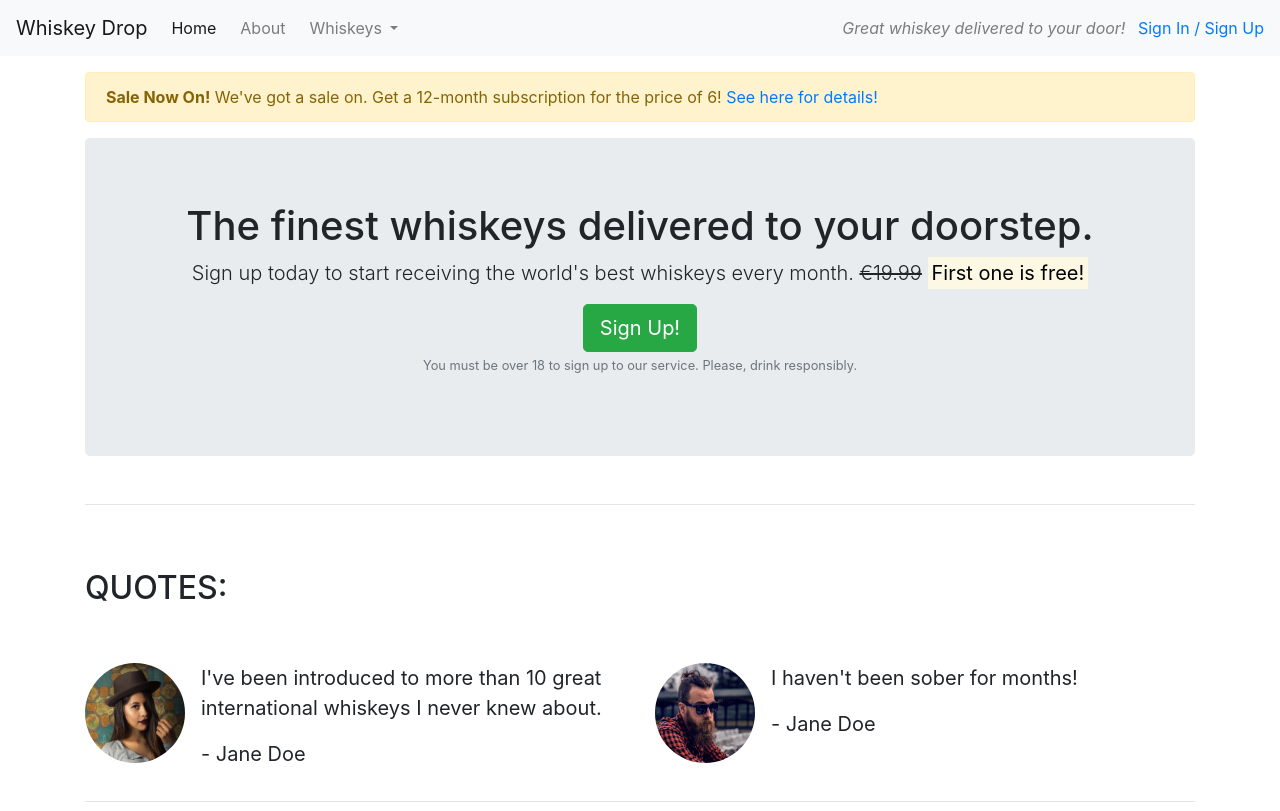
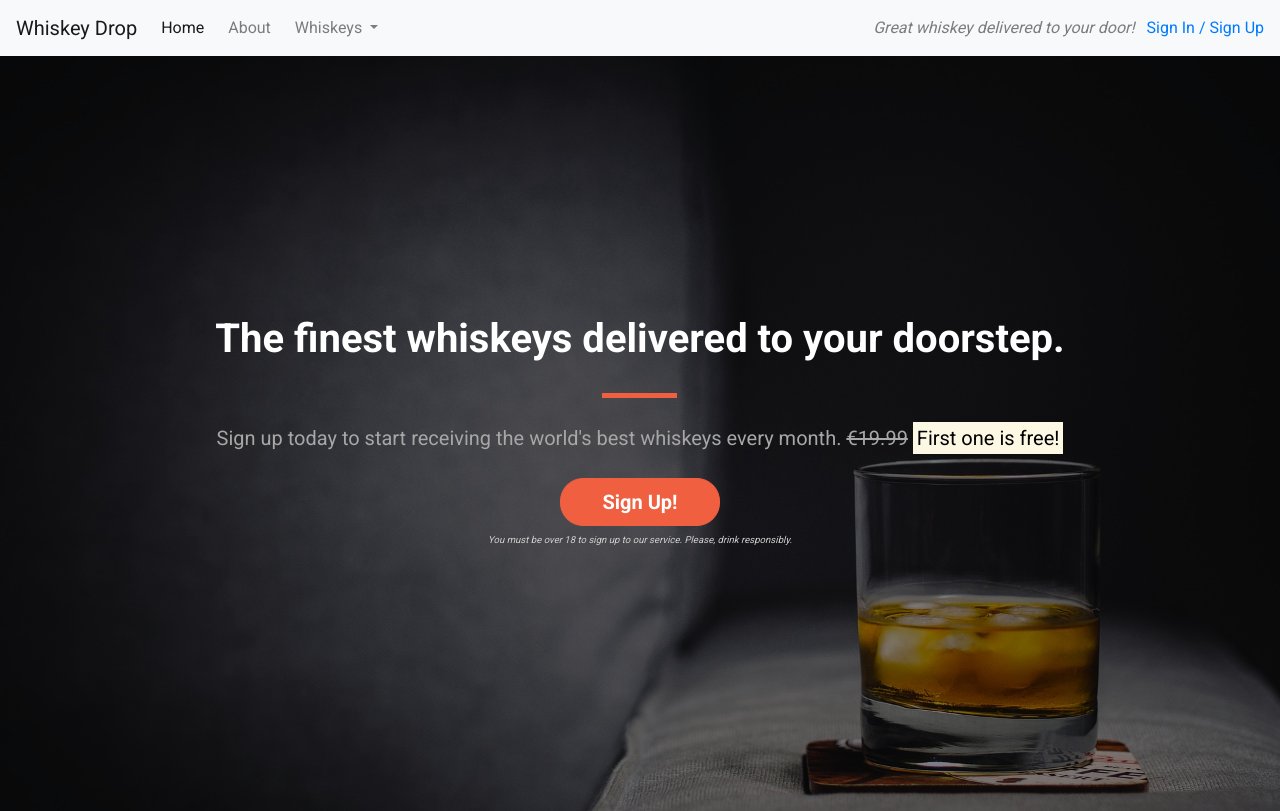
Before and after one commit to StephHjar/bootstrap4, a plain HTML site: page index.html in a window 1280 px wide. Shown: the top 811 px of the page. Drawn offline with nearby package versions, Linux system fonts and the light colour scheme.

Commit message:
Add custom styling to jumbotron

```diff
--- /dev/null
+++ b/css/style.css
@@ -0,0 +1,95 @@
+body {
+    font-family: 'Roboto', sans-serif;
+}
+
+.alert-container {}
+
+.callout-container {
+    height: 100vh;
+
+    background: url("../images/whiskey-background.jpeg") no-repeat bottom right fixed;
+    -webkit-background-size: cover;
+    -moz-background-size: cover;
+    -o-background-size: cover;
+    background-size: cover;
+
+    display: flex;
+    align-items: center;
+    justify-content: center;
+
+    position: relative;
+}
+
+.opaque-overlay {
+    position: absolute;
+    top: 0;
+    left: 0;
+    height: 100%;
+    width: 100%;
+    background-color: rgba(0, 0, 0, 0.5)
+}
+
+.quotes-container {}
+
+.features-container {}
+
+/* Block dividers */
+
+.block-divider {
+    width: 75px;
+    height: 5px;
+    border: 0;
+}
+
+.block-divider--orange {
+    background-color: #f05f40;
+}
+
+.block-divider--short {
+    width: 35px;
+}
+
+/*Jumbotron*/
+
+.jumbotron {
+    background-color: transparent;
+}
+
+.jumbotron-header {
+    color: white;
+    font-weight: bold;
+    margin-bottom: 30px;
+}
+
+.jumbotron .lead {
+    margin: 25px 0;
+    color: #a7a7a7;
+}
+
+.jumbotron small {
+    font-size: 60%;
+    font-style: italic;
+    color: #d0d0d0;
+}
+
+/* Buttons */
+
+.btn--cta {
+    font-weight: bold;
+    border-radius: 23px;
+    width: 160px;
+}
+
+.btn--red {
+    color: white;
+    background-color: #f05f40;
+    border-color: #f05f40;
+}
+
+.btn--red:hover,
+.btn--red:active,
+.btn--red:focus,
+.btn--red:active:focus {
+    background-color: #df4929;
+    border-color: #df4929;
+}
--- a/index.html
+++ b/index.html
@@ -8,7 +8,11 @@
     <title>Whiskey Drop | Taste a new whiskey every month</title>
     <link rel="stylesheet" href="https://cdn.jsdelivr.net/npm/bootstrap@4.1.3/dist/css/bootstrap.min.css"
         integrity="sha384-MCw98/SFnGE8fJT3GXwEOngsV7Zt27NXFoaoApmYm81iuXoPkFOJwJ8ERdknLPMO" crossorigin="anonymous">
-    <script src="https://kit.fontawesome.com/12f26c877d.js" crossorigin="anonymous"></script>
+    <link rel="preconnect" href="https://fonts.googleapis.com">
+    <link rel="preconnect" href="https://fonts.gstatic.com" crossorigin>
+    <link href="https://fonts.googleapis.com/css2?family=Roboto:wght@400;700&display=swap" rel="stylesheet">
+    <link rel="stylesheet" href="css/style.css" type="text/css" />
+
 </head>
 
 <body>
@@ -44,7 +48,7 @@
             <a href="/login">Sign In / Sign Up</a>
         </div>
     </nav>
-    <article class="container mt-3">
+    <!-- <div class="container alert-container">
         <div class="row d-none d-sm-block">
             <div class="col-12">
                 <div class="alert alert-warning">
@@ -53,16 +57,20 @@
                 </div>
             </div>
         </div>
+    </div> -->
+    <div class="container-fluid callout-container">
         <!-- Callout -->
+        <div class="opaque-overlay">&nbsp;</div>
         <div class="row">
             <div class="col-12">
                 <section class="callout jumbotron text-center">
-                    <h1>The finest whiskeys delivered to your doorstep.</h1>
+                    <h1 class="jumbotron-header">The finest whiskeys delivered to your doorstep.</h1>
+                    <hr class="block-divider block-divider--orange">
                     <p class="lead">Sign up today to start receiving the world's best whiskeys every month.
                         <s class="d-none d-sm-inline">€19.99</s>
                         <span class="d-inline d-sm-none"><br></span>
                         <strong><mark>First one is free!</mark></strong></p>
-                    <button class="btn btn-success btn-lg" data-toggle="modal" data-target="#signUpModal">Sign
+                    <button class="btn btn-lg btn--cta btn--red" data-toggle="modal" data-target="#signUpModal">Sign
                         Up!</button>
                     <p class="text-muted"><small>You must be over 18 to sign up to our service. Please, drink
                             responsibly.</small></p>
@@ -70,9 +78,10 @@
             </div>
         </div>
         <!-- /.callout -->
-        <hr>
+    </div>
 
     <!-- Quotes -->
+    <div class="container quotes-container">
         <section class="quotes">
             <div class="row">
                 <div class="col-12 my-5">
@@ -87,7 +96,8 @@
                         </div>
                         <div class="media-body">
                             <blockquote class="blockquote">
-                                <p>I've been introduced to more than 10 great international whiskeys I never knew about.
+                                <p>I've been introduced to more than 10 great international whiskeys I never knew
+                                    about.
                                 </p>
                                 <p>- Jane Doe</p>
                             </blockquote>
@@ -110,9 +120,10 @@
             </div>
         </section>
         <!-- /.quotes -->
-        <hr>
+    </div>
 
     <!-- Features -->
+    <div class="features-container">
         <section class="features">
             <div class="row">
                 <div class="col-12 my-5">
@@ -125,8 +136,10 @@
                         <h3><i class="fa-solid fa-gift d-none d-sm-inline"></i> Feature 1 <span
                                 class="badge badge-success">NEW!</span>
                         </h3>
-                        <p>Lorem ipsum dolor sit amet, consectetur adipiscing elit, sed do eiusmod tempor incididunt ut
-                            labore et dolore magna aliqua. Ut enim ad minim veniam, quis nostrud exercitation ullamco
+                        <p>Lorem ipsum dolor sit amet, consectetur adipiscing elit, sed do eiusmod tempor incididunt
+                            ut
+                            labore et dolore magna aliqua. Ut enim ad minim veniam, quis nostrud exercitation
+                            ullamco
                             laboris nisi ut aliquip ex ea commodo consequat.</p>
                         <p><a class="btn btn-sm btn-light" href="">Read More</a></p>
                     </div>
@@ -134,8 +147,10 @@
                 <div class="col-12 col-md-6 col-lg-4">
                     <div class="feature">
                         <h3><i class="fa-solid fa-credit-card d-none d-sm-inline"></i> Feature 2</h3>
-                        <p>Lorem ipsum dolor sit amet, consectetur adipiscing elit, sed do eiusmod tempor incididunt ut
-                            labore et dolore magna aliqua. Ut enim ad minim veniam, quis nostrud exercitation ullamco
+                        <p>Lorem ipsum dolor sit amet, consectetur adipiscing elit, sed do eiusmod tempor incididunt
+                            ut
+                            labore et dolore magna aliqua. Ut enim ad minim veniam, quis nostrud exercitation
+                            ullamco
                             laboris nisi ut aliquip ex ea commodo consequat.</p>
                         <p><a class="btn btn-sm btn-light" href="">Read More</a></p>
                     </div>
@@ -143,8 +158,10 @@
                 <div class="col-12 d-md-none d-lg-block col-lg-4">
                     <div class="feature">
                         <h3><i class="fa-solid fa-circle-xmark d-none d-sm-inline"></i> Feature 3</h3>
-                        <p>Lorem ipsum dolor sit amet, consectetur adipiscing elit, sed do eiusmod tempor incididunt ut
-                            labore et dolore magna aliqua. Ut enim ad minim veniam, quis nostrud exercitation ullamco
+                        <p>Lorem ipsum dolor sit amet, consectetur adipiscing elit, sed do eiusmod tempor incididunt
+                            ut
+                            labore et dolore magna aliqua. Ut enim ad minim veniam, quis nostrud exercitation
+                            ullamco
                             laboris nisi ut aliquip ex ea commodo consequat.</p>
                         <p><a class="btn btn-sm btn-light" href="">Read More</a></p>
                     </div>
@@ -152,6 +169,7 @@
             </div>
         </section>
         <!-- /.features -->
+    </div>
 
     <!-- Monthly favorites -->
     <section class="favorites">
@@ -189,7 +207,6 @@
     </section>
     <!-- /.favorites -->
     <hr>
-    </article>
 
     <div class="modal" tabindex="-1" role="dialog" id="signUpModal">
         <div class="modal-dialog" role="document">
@@ -206,7 +223,8 @@
                             <label for="exampleInputEmail1">Email address</label>
                             <input type="email" class="form-control" id="exampleInputEmail1"
                                 aria-describedby="emailHelp" placeholder="Enter email">
-                            <small id="emailHelp" class="form-text text-muted">We'll never share your email with anyone
+                            <small id="emailHelp" class="form-text text-muted">We'll never share your email with
+                                anyone
                                 else.</small>
                         </div>
                         <div class="form-group">
@@ -234,6 +252,7 @@
     <script src="https://cdn.jsdelivr.net/npm/bootstrap@4.1.3/dist/js/bootstrap.min.js"
         integrity="sha384-ChfqqxuZUCnJSK3+MXmPNIyE6ZbWh2IMqE241rYiqJxyMiZ6OW/JmZQ5stwEULTy" crossorigin="anonymous">
     </script>
+    <script src="https://kit.fontawesome.com/12f26c877d.js" crossorigin="anonymous"></script>
 </body>
 
 </html>
```
Also changed, not shown: images/whiskey-background.jpeg (added). Lines whose indentation alone changed are shown as unchanged.
